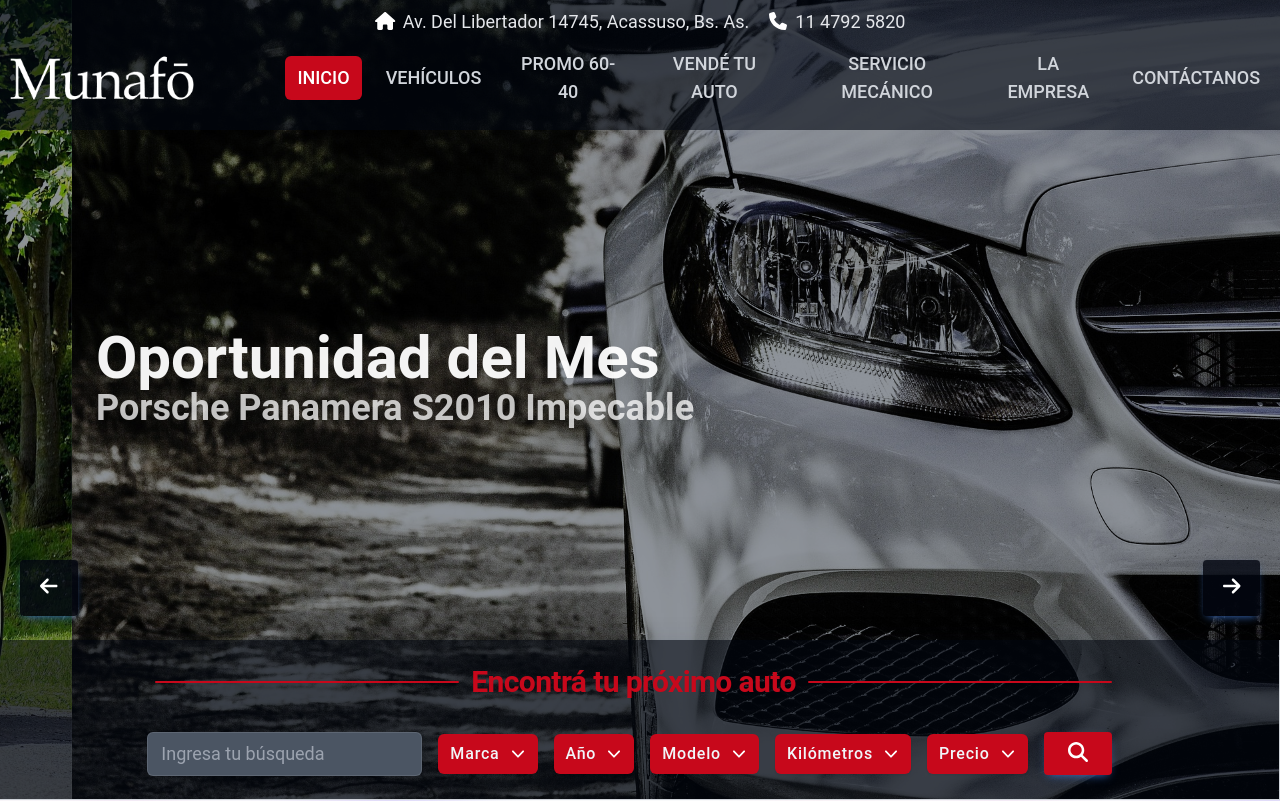
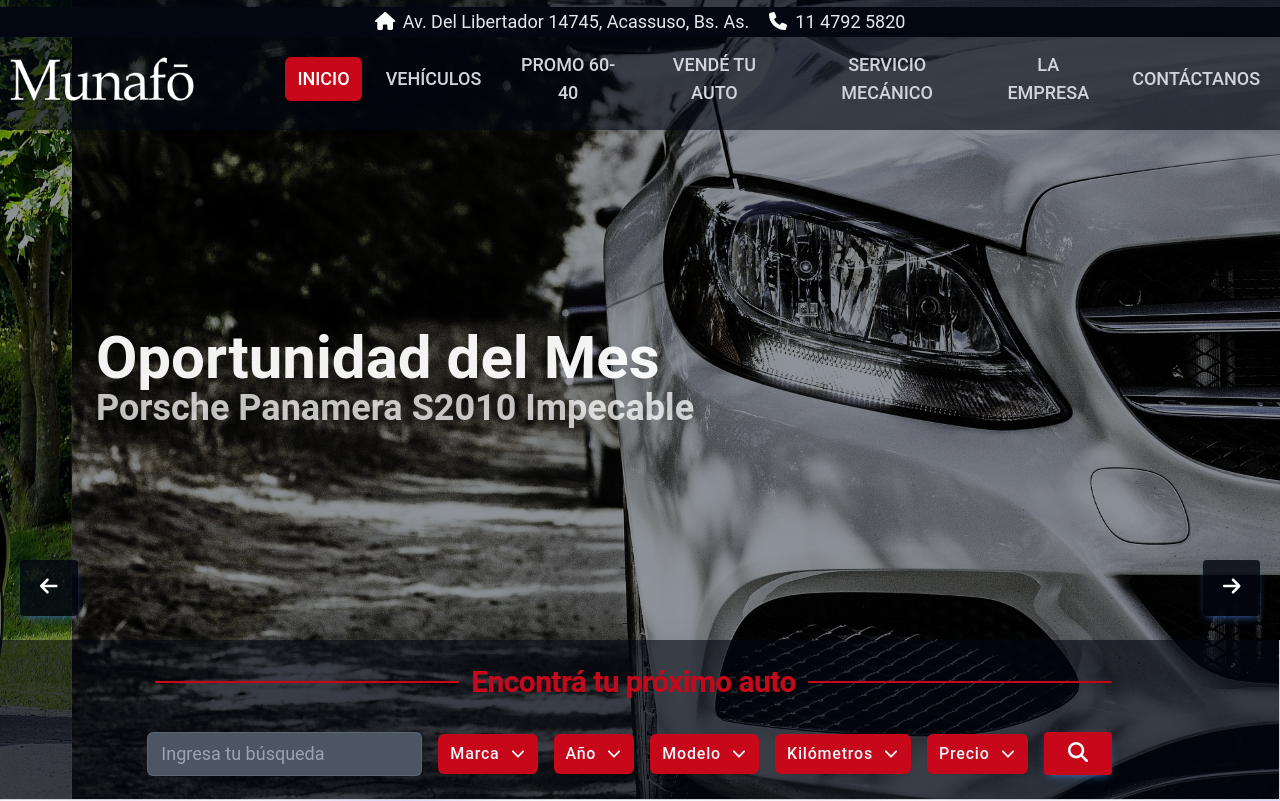
Before and after one commit to janus-dev87/Munaf-Argentina, a React (Create React App) app: page / in a window 1280 px wide. Shown: the top 801 px of the page. Built offline with nearby package versions, Linux system fonts and the light colour scheme; what tailwindcss-animated would draw is missing.

Commit message:
Fondo navbar

```diff
--- a/src/components/Navbar.jsx
+++ b/src/components/Navbar.jsx
@@ -32,7 +32,8 @@
       {({ open }) => (
         <>
           <div className=" mx-auto  px-2 w-full lg:pt-0 ">
-            <div className="flex  justify-around text-center mb-[-5px] lg:mb-4 lg:-mt-3 xl:mb-2.5 md:justify-center md:space-x-5">
+            <div className="bg-gray-950 w-screen -ml-2">
+              <div className="flex justify-around text-center mb-[-5px] py-px lg:py-px lg:mb-4 lg:-mt-3 xl:mb-2.5 md:justify-center md:space-x-5">
                 <p className=" text-gray-200 text-xs lg:text-base xl:text-lg">
                   <FontAwesomeIcon
                     icon={faHouse}
@@ -49,6 +50,7 @@
                   />
                   11 4792 5820
                 </p>
+              </div>
             </div>
 
             <div className="relative flex h-16 items-center justify-between xl:max-w-full">
```
Lines whose indentation alone changed are shown as unchanged.
